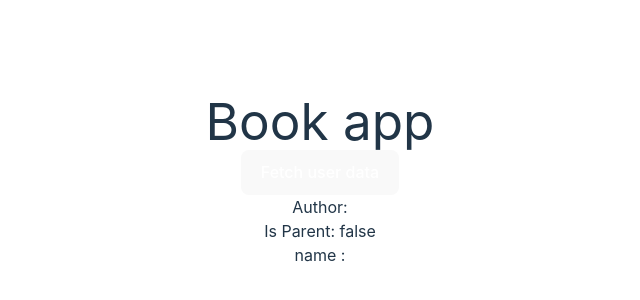
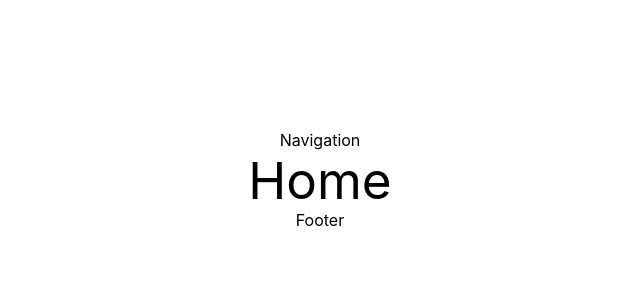
Before and after one commit to Rithik2211/book-store-management, a React (Vite) app in the folder frontend/: page / in a window 1280 px wide. Shown: the part 220-520 px from the top of the page, without its empty margins (320-960 px from the left). Built offline with nearby package versions, Linux system fonts and the light colour scheme.

Commit message:
updated routing sructure

```diff
--- a/frontend/src/App.jsx
+++ b/frontend/src/App.jsx
@@ -1,15 +1,16 @@
+import { Outlet } from 'react-router-dom'
 import './App.css'
-import HomePage from './pages/HomePage'
 
 function App() {
   return (
     <>
-      <h1 className="text-3xl font-bold text-blue-500">
-        Book app
-      </h1>
-      <HomePage />
+      <nav>Navigation</nav>
+      <main className='min-h-screen max-w-screen-2xl mx-auto px-4 py-6'>
+        <Outlet />
+      </main>
+      <footer>Footer</footer>
     </>
   )
-}
+};
 
-export default App
+export default App;
--- a/frontend/src/index.css
+++ b/frontend/src/index.css
@@ -32,6 +32,7 @@ body {
   place-items: center;
   min-width: 320px;
   min-height: 100vh;
+  color: black;
 }
 
 h1 {
```
Also changed, not shown: frontend/src/routers/router.jsx (+14 -0 lines).
